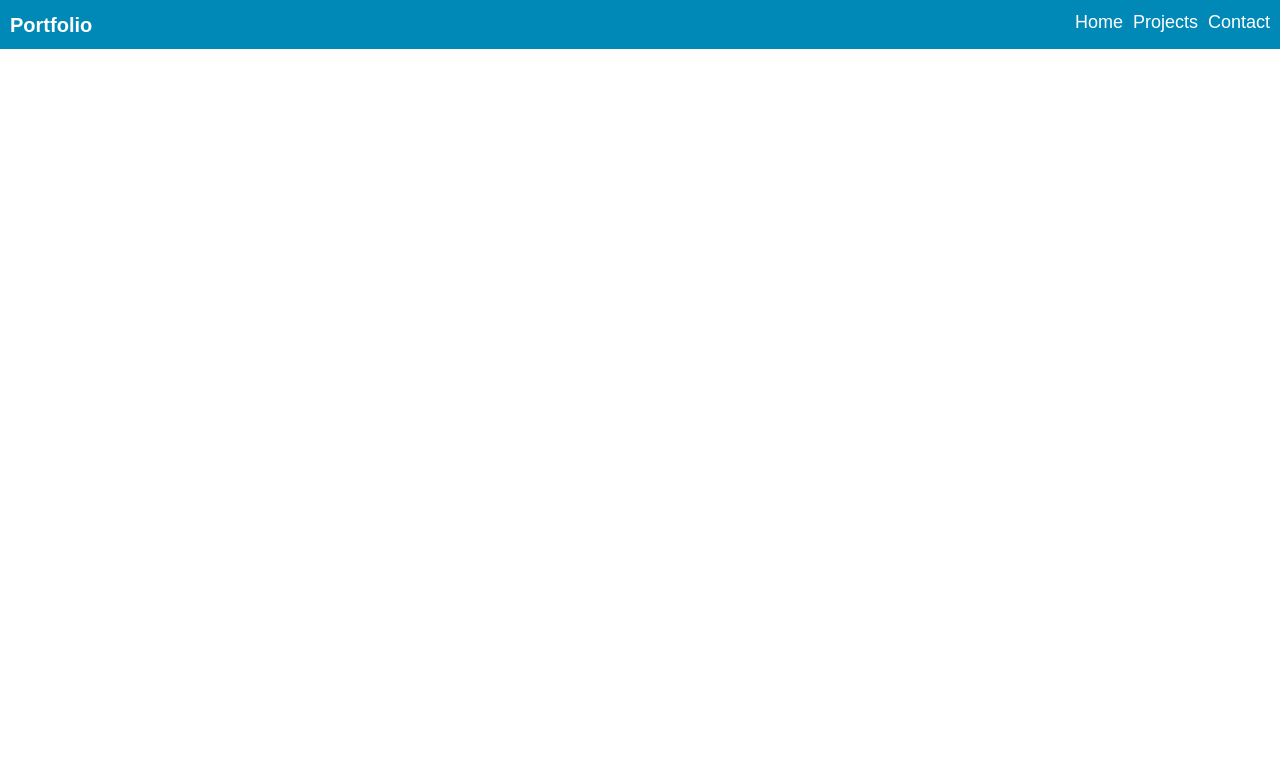
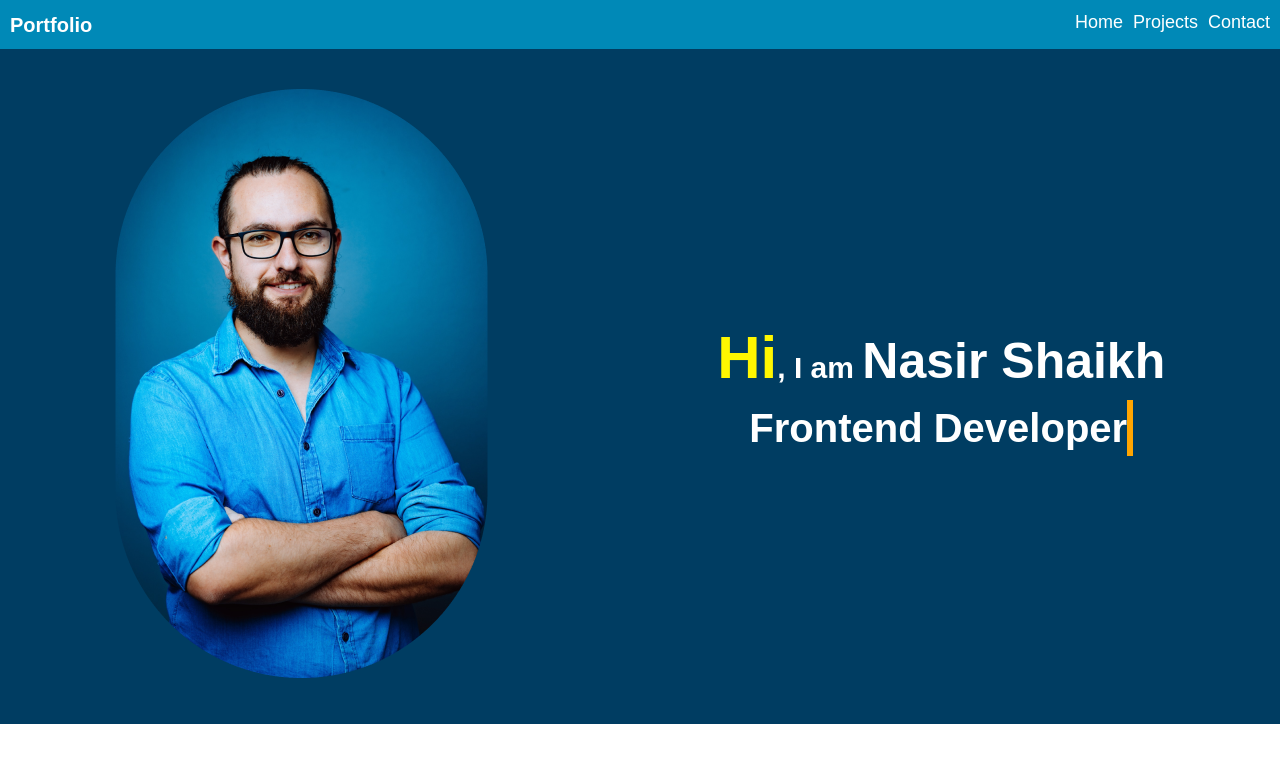
Before and after one commit to Nasir-sk/WebSites, a plain HTML site: page portfolioWebsite/index.html in a window 1280 px wide. Drawn offline with Linux system fonts and the light colour scheme.

Commit message:
add images and content

```diff
--- a/portfolioWebsite/index.html
+++ b/portfolioWebsite/index.html
@@ -23,5 +23,21 @@
             </ul>
         </nav>
     </header>
+    <main>
+        <section id="hero">
+          <div class="container">
+            <div class="hero_image">
+                <img src="images/hero.png" alt="hero image">
+            </div>
+            <div class="hero_content">
+            <h1>
+                <span class="hi_text">Hi</span>, I am
+                <span class="name_text">Nasir Shaikh</span>
+            </h1>
+            <h2>Frontend Developer</h2>
+          </div>
+          </div>
+        </section>
+    </main>
 </body>
 </html>
--- a/portfolioWebsite/style.css
+++ b/portfolioWebsite/style.css
@@ -74,3 +74,64 @@ ul {
 a{
     text-decoration: none;
 }
+
+#hero{
+    background: var(--dark-color);
+    padding: 4rem 0;
+}
+
+#hero .container{
+    display: flex;
+    justify-content: space-around;
+    align-items: center;
+}
+
+.hero_content{
+    display: grid;
+    place-items: center;
+}
+
+#hero h1{
+    font-size: 3rem;
+    font-weight: bold;
+}
+
+.hi_text{
+    font-size: 6rem;
+    font-weight: bold;
+    color: var(--secondary-color);
+}
+
+.name_text{
+    font-size: 5rem;
+}
+
+#hero h2{
+    font-size: 4rem;
+    font-weight: bold;
+
+    overflow: hidden;
+    border-right: 0.15em solid orange;
+    white-space: nowrap;
+    margin: 0 auto;
+    animation: typing 5s steps(40, end), blink-caret 0.75s step-end infinite;
+}
+
+@keyframes typing{
+    from{
+        width: 0;
+    }
+    to{
+        width: 100%;
+    }
+}
+
+@keyframes blink-caret{
+    from,
+    to{
+        border-color: transparent;
+    }
+    50%{
+        border-color: orange;
+    }
+}
```
Also changed, not shown: portfolioWebsite/images/Project2.png (added), portfolioWebsite/images/hero.png (added), portfolioWebsite/images/project1.png (added), portfolioWebsite/images/project3.png (added), portfolioWebsite/images/project4.png (added), portfolioWebsite/images/project5.png (added), portfolioWebsite/images/project6.png (added), portfolioWebsite/images/project7.png (added), portfolioWebsite/images/project8.png (added), portfolioWebsite/images/project9.png (added).
